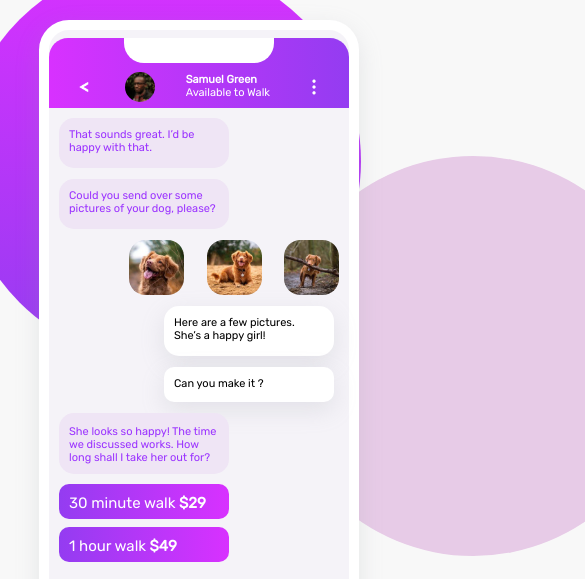
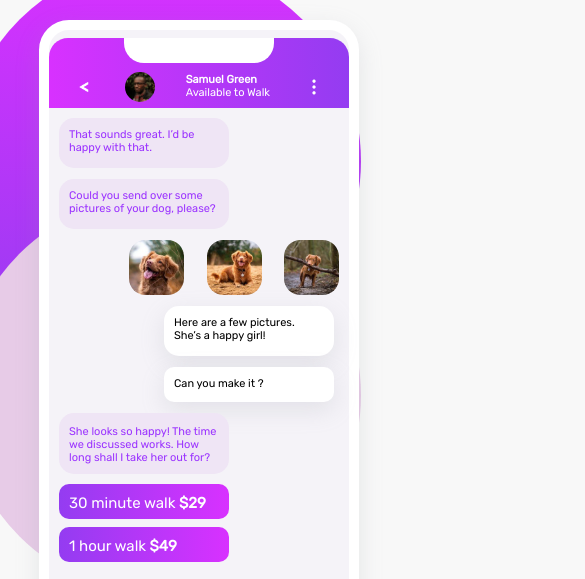
Before and after one commit to guilhemcv/Mobile-chat-app, a plain HTML site: page index.html in a window 390 px wide. Shown: the top 579 px of the page, 585 px wide, since content can reach past the window. Drawn offline with Linux system fonts and the light colour scheme.

Commit message:
change margin

```diff
--- a/style.css
+++ b/style.css
@@ -281,8 +281,8 @@ body {
         width: 400px;
         border-radius: 200px;
         background-color: #e7cbe7;
-        margin-left: 60%;
-        margin-top: 40%;
+        margin-left: -20%;
+        margin-top: 50%;
 
     }
     #telephone {
```
